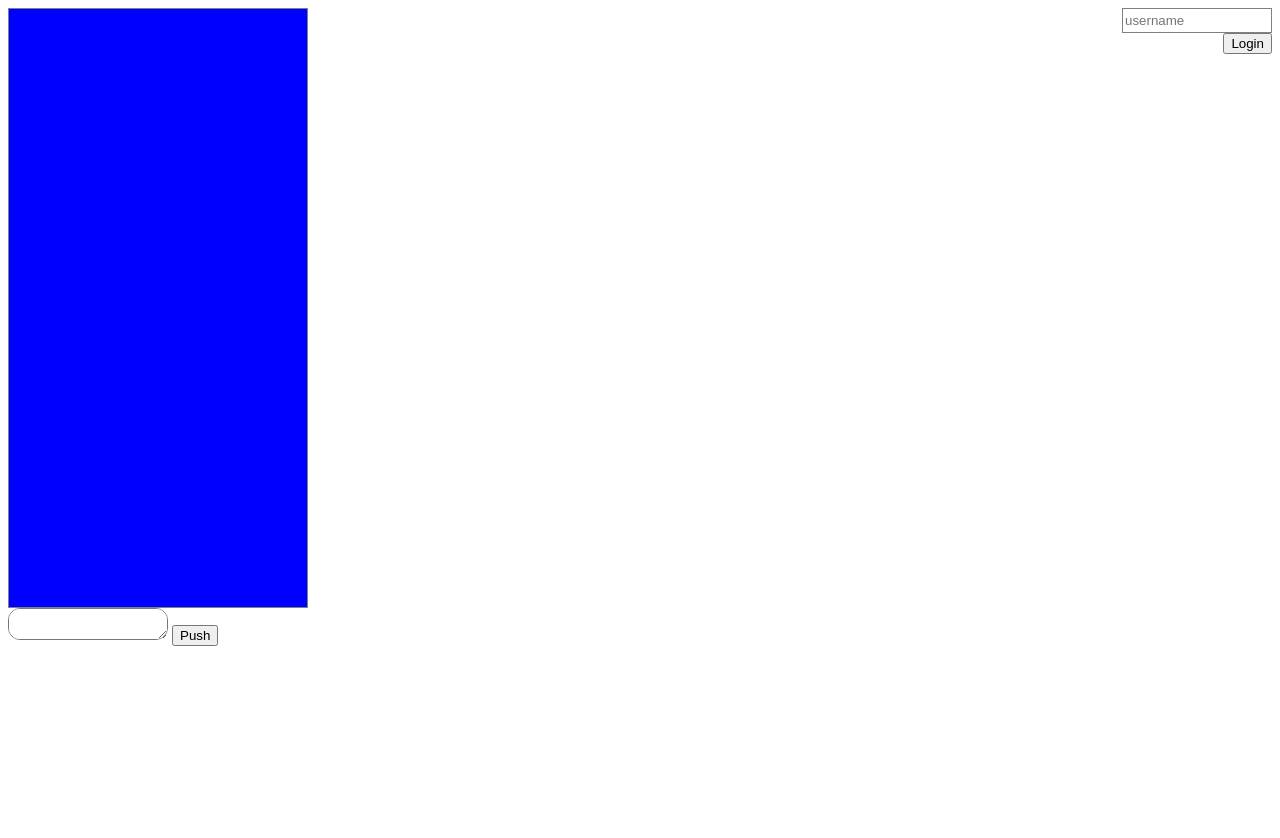
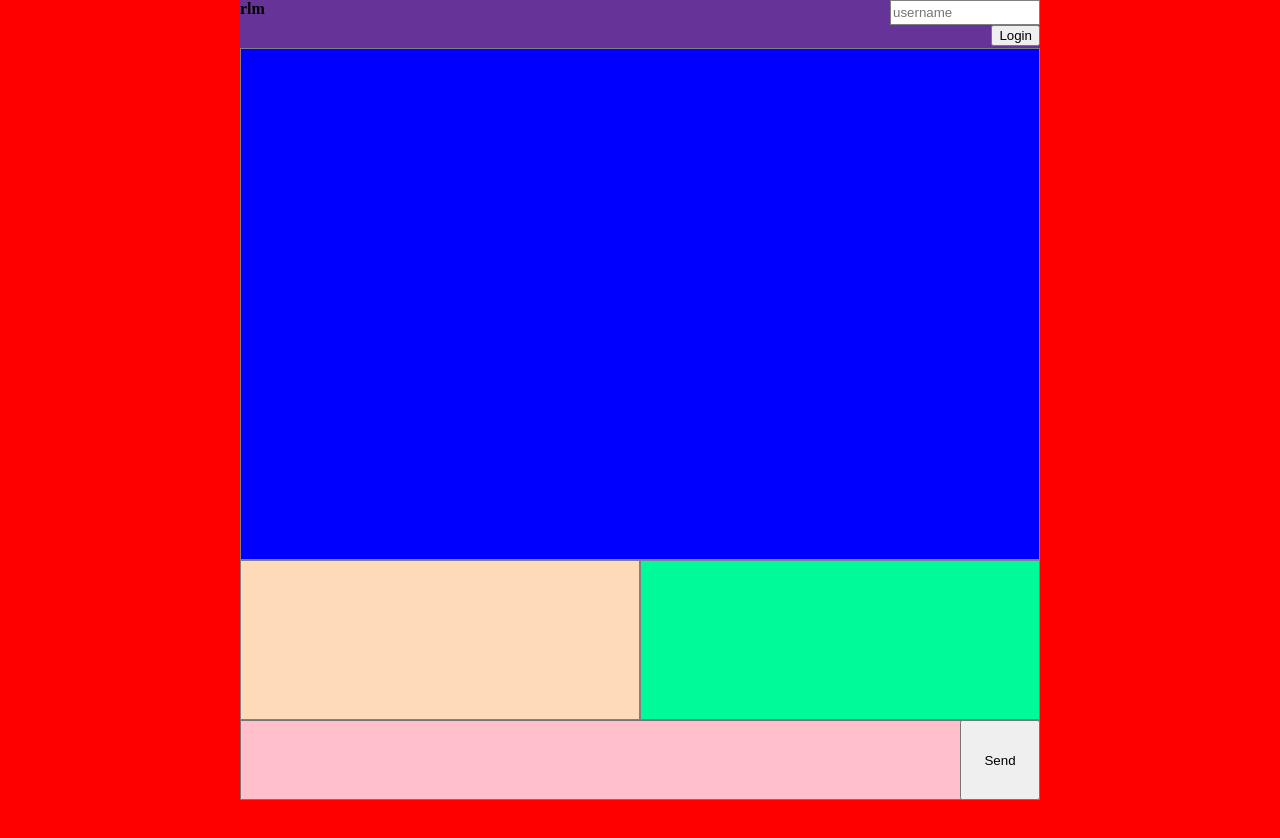
Before and after one commit to PythonNut/realtime-latex-messenger, a website: page index.html in a window 1280 px wide. Shown: the top 838 px of the page. After the commit the page ends 800 px from the top, so only its background shows below. Drawn offline with nearby package versions, Linux system fonts and the light colour scheme; some packages are replaced by stand-ins of ours.

Commit message:
css4life

```diff
--- a/Latex_Messenger_Theme.css
+++ b/Latex_Messenger_Theme.css
@@ -1,13 +1,27 @@
 body {
-    background-color: white;
+    background-color: red;
+    max-width: 50rem;
+    width: 100%;
+    height: 100%;
+    margin: 0;
+    margin-left: auto;
+    margin-right: auto;
+    display: block;
+    position: relative;
+    padding: 0rem;
+    overflow: hidden;
 }
-
-.center {
-    margin: auto;
+header{
+    background: rebeccapurple;
+    position:absolute;
+    top:0;
+    left:0;
+    right:0;
+    height:3rem;
 }
 
 #username {
-    color: white;
+    color: black;
     float: right;
     clear: both;
     width: 150px;
@@ -28,52 +42,61 @@ body {
     border: 1px solid gray;
 }
 
-#MathPreviewOurs {
+#MathPreviewTheirs,
+#MathBufferTheirs {
+    background: mediumspringgreen;
+    position: absolute;
+    width: 50%;
+    right: 0;
+    height: 10rem;
+    bottom: 5rem;
     color: blue;
-    width: 300px;
-    height: 600px;
     box-sizing: border-box;
     border: 1px solid gray;
 }
 
-#MathPreviewTheirs {
+#MathPreviewOurs,
+#MathBufferOurs {
+    background: peachpuff;
+    position: absolute;
+    width: 50%;
+    left: 0;
+    height: 10rem;
+    bottom: 5rem;
     color: blue;
-    width: 300px;
-    height: 600px;
     box-sizing: border-box;
     border: 1px solid gray;
 }
 
 #ChatHistory {
     color: orange;
+    top: 3rem;
+    bottom: 15rem;
+    left: 0;
+    right: 0;
     background: blue;
-    width: 300px;
-    height: 600px;
     box-sizing: border-box;
     border: 1px solid gray;
+    position: absolute;
 }
 
-#otherMessage {
-    background-color: skyblue;
+button.center {
+    position: absolute;
+    height: 5rem;
+    right: 0;
+    bottom: 0;
+    width: 5rem;
 }
 
 #MathInput {
-    right: .5rem;
-    bottom: 4rem;
-    width: 10rem;
-    height: 2rem;
-    border-radius: .75rem;
-    font-size: 1.5rem;
+    background: pink;
+    position: absolute;
+    bottom: 0;
+    height: 5rem;
+    right: 0;
+    left: 0;
+    width: 100%;
+    margin: 0;
+    display: block;
     font-family: "Helvetica Neue", "Segoe UI";
 }
-
-#rawOutput {
-    position: fixed;
-    right: .5rem;
-    bottom: .75rem;
-    width: 40rem;
-    height: 2rem;
-    border-radius: .75rem;
-    font-size: 1.5rem;
-    font-family: "Helvetica Neue", "Segoe UI";
-}
--- a/index.html
+++ b/index.html
@@ -1,17 +1,11 @@
 <!doctyle html>
 <html>
+
 <head>
     <link rel="stylesheet" type="text/css" href="Latex_Messenger_Theme.css">
 
     <script type="text/x-mathjax-config;executed=true">
-      MathJax.Hub.Config({
-        showProcessingMessages: false,
-        tex2jax: {
-          inlineMath: [['$','$'],['\\(','\\)']],
-          preview: "none"
-        },
-        messageStyle: "none"
-      });
+        MathJax.Hub.Config({ showProcessingMessages: false, tex2jax: { inlineMath: [['$','$'],['\\(','\\)']], preview: "none" }, messageStyle: "none" });
     </script>
 
     <script src="https://ajax.googleapis.com/ajax/libs/jquery/3.1.1/jquery.min.js"></script>
@@ -29,22 +23,24 @@
     <script src="main.js"></script>
 
     <style>
-      #MathJax_Message {display: none !important;}
+        #MathJax_Message {
+            display: none !important;
+        }
     </style>
 </head>
+
 <body>
-
+    <header><b>rlm</b>
         <input id="username" type="text" placeholder="username">
         <button id="button" onclick="setusername()">Login</button>
+    </header>
 
-
-    <div id="ChatHistory"> </div>
+    <div id="ChatHistory" class="center"> </div>
 
 
     <textarea id="MathInput" onkeyup="myupdate(this.value)" , class="center"></textarea>
 
-    <button onclick="push()", class="center">Push</button>
-
+    <button onclick="push()" class="center">Send</button>
 
     <div id="MathPreviewOurs" style="visibility: hidden;"></div>
     <div id="MathBufferOurs"></div>
@@ -62,4 +58,5 @@
         <div id="MathJax_Hidden"></div>
     </div>
 </body>
+
 </html>
```
Lines whose indentation alone changed are shown as unchanged.
